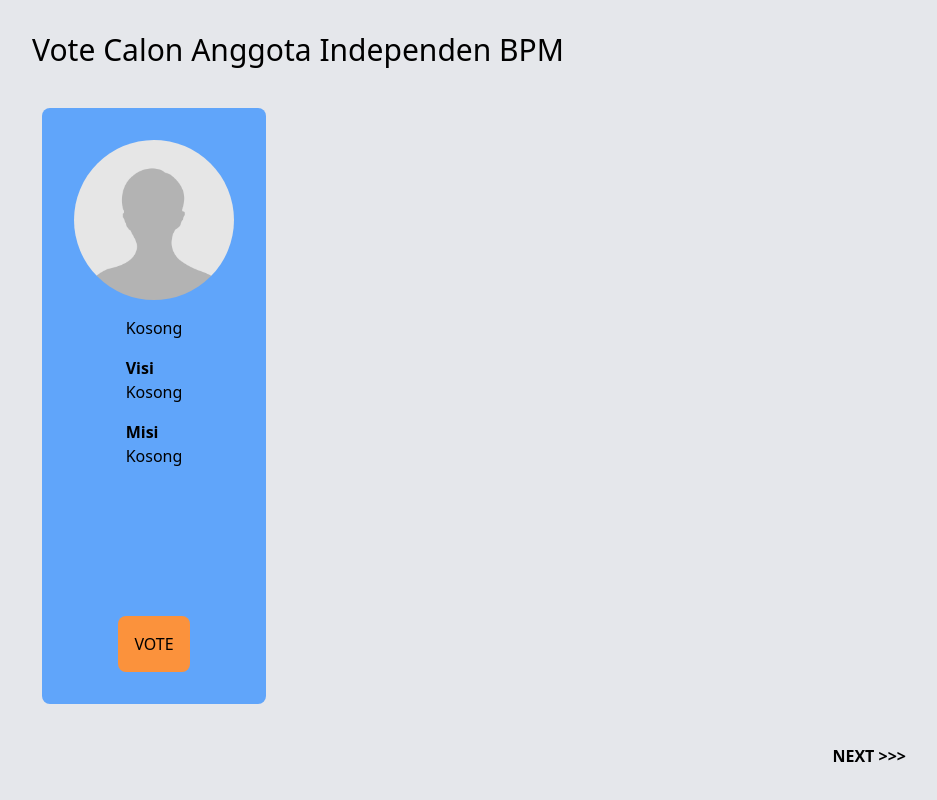
After one commit to bonaventuragal/pemira-ff-2022, a Django app: page /vote/anggota-bpm/ in a window 1280 px wide. The commit adds this page. Shown: the whole page, without its empty margins (342-1279 px from the left). Run offline with Django 4.2, Linux system fonts and the light colour scheme; data that the repository does not hold is empty; some libraries are stand-ins or nearby versions.

Commit message:
add vote html

```diff
--- /dev/null
+++ b/pemira_ff/static/js/vote.js
@@ -0,0 +1,3 @@
+const voteBpm = (id) => {
+
+}
--- a/pemira_ff/templates/profil-anggota-bem.html
+++ b/pemira_ff/templates/profil-anggota-bem.html
@@ -9,9 +9,9 @@
 {% block content %}
 <div class="flex flex-col items-center h-[100%] overflow-auto gap-2 p-8">
   <p class="text-3xl">Profil Calon Anggota Independen BEM</p>
-  <div class="flex justify-center grow w-full">
+  <div class="flex justify-center grow">
     {% for c in calon %}
-      <div class="flex flex-col justify-center items-center rounded-lg bg-blue-400 m-8 gap-2 p-8">
+      <div class="flex flex-col items-center rounded-lg bg-blue-400 m-8 gap-4 p-8">
         <img class="rounded-full overflow-clip w-40 h-40" src={{ c.photoPath }} />
         <p>{{ c.name }}</p>
         <p><span class="block font-semibold">Visi</span>{{ c.visi }}</p>
@@ -20,7 +20,7 @@
     {% endfor %}
   </div>
   <div class="flex flex-row-reverse w-full items-center">
-    <a class="font-bold" href="#">NEXT >>></a>
+    <a class="font-bold" href="/vote/anggota-bpm/">NEXT >>></a>
   </div>
 </div>
 {% endblock content %}
--- a/pemira_ff/templates/profil-anggota-bpm.html
+++ b/pemira_ff/templates/profil-anggota-bpm.html
@@ -9,9 +9,9 @@
 {% block content %}
 <div class="flex flex-col items-center h-[100%] overflow-auto gap-2 p-8">
   <p class="text-3xl">Profil Calon Anggota Independen BPM</p>
-  <div class="flex justify-center grow w-full">
+  <div class="flex justify-center grow">
     {% for c in calon %}
-      <div class="flex flex-col justify-center items-center rounded-lg bg-blue-400 m-8 gap-2 p-8">
+      <div class="flex flex-col items-center rounded-lg bg-blue-400 m-8 gap-4 p-8">
         <img class="rounded-full overflow-clip w-40 h-40" src={{ c.photoPath }} />
         <p>{{ c.name }}</p>
         <p><span class="block font-semibold">Visi</span>{{ c.visi }}</p>
--- /dev/null
+++ b/pemira_ff/templates/vote-anggota-bpm.html
@@ -0,0 +1,38 @@
+{% extends 'base.html' %}
+
+{% load static %}
+
+{% block meta %}
+<title>Pemira FF 2022</title>
+{% endblock meta %}
+
+{% block content %}
+<div class="flex flex-col items-center h-[100%] overflow-auto gap-2 p-8">
+  <p class="text-3xl">Vote Calon Anggota Independen BPM</p>
+  <div class="grid grid-cols-2 justify-center grow">
+    {% for c in calon %}
+      <div class="flex flex-col items-center justify-between rounded-lg bg-blue-400 m-8 p-8">
+        <div class="flex flex-col items-center gap-4">
+          <img class="rounded-full overflow-clip w-40 h-40" src={{ c.photoPath }} />
+          <p>{{ c.name }}</p>
+          <p><span class="block font-semibold">Visi</span>{{ c.visi }}</p>
+          <p><span class="block font-semibold">Misi</span>{{ c.misi }}</p>
+        </div>
+        <button class="bg-orange-400 rounded-lg p-4">VOTE</button>
+      </div>
+    {% endfor %}
+    <div class="flex flex-col items-center justify-between rounded-lg bg-blue-400 m-8 p-8">
+      <div class="flex flex-col items-center gap-4">
+        <img class="rounded-full overflow-clip w-40 h-40" src={% static 'img/anonymous.jpg' %} />
+        <p>Kosong</p>
+        <p><span class="block font-semibold">Visi</span>Kosong</p>
+        <p><span class="block font-semibold">Misi</span>Kosong</p>
+      </div>
+      <button class="bg-orange-400 rounded-lg p-4">VOTE</button>
+    </div>
+  </div>
+  <div class="flex flex-row-reverse w-full items-center">
+    <a class="font-bold" href="#">NEXT >>></a>
+  </div>
+</div>
+{% endblock content %}
--- a/pemira_ff/urls.py
+++ b/pemira_ff/urls.py
@@ -7,4 +7,6 @@ urlpatterns = [
     path('logout/', logout_user, name='logout_user'),
     path('profil/anggota-bpm/', profil_anggota_bpm, name='profil_anggota_bpm'),
     path('profil/anggota-bem/', profil_anggota_bem, name='profil_anggota_bem'),
+    path('vote/anggota-bpm/', vote_anggota_bpm, name='vote_anggota_bpm'),
+    path('vote/anggota-bem/', vote_anggota_bem, name='vote_anggota_bem'),
 ]
--- a/pemira_ff/views.py
+++ b/pemira_ff/views.py
@@ -37,7 +37,7 @@ def logout_user(req):
     logout(req)
     return HttpResponse()
 
-@login_required(login_url = "/")
+# @login_required(login_url = "/")
 def profil_anggota_bpm(req):
     calon_bpm = Candidate.objects.filter(cType=CType.BPM)
     context = {
@@ -45,10 +45,26 @@ def profil_anggota_bpm(req):
     }
     return render(req, "profil-anggota-bpm.html", context)
 
-@login_required(login_url = "/")
+# @login_required(login_url = "/")
 def profil_anggota_bem(req):
-    calon_bpm = Candidate.objects.filter(cType=CType.BEM)
+    calon_bem = Candidate.objects.filter(cType=CType.BEM)
+    context = {
+        "calon": calon_bem
+    }
+    return render(req, "profil-anggota-bem.html", context)
+
+# @login_required(login_url = "/")
+def vote_anggota_bpm(req):
+    calon_bpm = Candidate.objects.filter(cType=CType.BPM)
     context = {
         "calon": calon_bpm
     }
-    return render(req, "profil-anggota-bem.html", context)
+    return render(req, "vote-anggota-bpm.html", context)
+
+# @login_required(login_url = "/")
+def vote_anggota_bem(req):
+    calon_bem = Candidate.objects.filter(cType=CType.BEM)
+    context = {
+        "calon": calon_bem
+    }
+    return render(req, "vote-anggota-bem.html", context)
--- a/theme/static/css/dist/styles.css
+++ b/theme/static/css/dist/styles.css
@@ -858,12 +858,12 @@ select {
   width: 100vw;
 }
 
+.w-40 {
+  width: 10rem;
+}
+
 .w-full {
   width: 100%;
-}
-
-.w-40 {
-  width: 10rem;
 }
 
 .grow {
@@ -886,10 +886,6 @@ select {
   grid-template-columns: repeat(2, minmax(0, 1fr));
 }
 
-.grid-cols-3 {
-  grid-template-columns: repeat(3, minmax(0, 1fr));
-}
-
 .flex-row-reverse {
   flex-direction: row-reverse;
 }
@@ -904,6 +900,10 @@ select {
 
 .justify-center {
   justify-content: center;
+}
+
+.justify-between {
+  justify-content: space-between;
 }
 
 .gap-2 {
@@ -1056,11 +1056,6 @@ select {
   letter-spacing: 0em;
 }
 
-.text-red-500 {
-  --tw-text-opacity: 1;
-  color: rgb(239 68 68 / var(--tw-text-opacity));
-}
-
 .shadow {
   --tw-shadow: 0 1px 3px 0 rgb(0 0 0 / 0.1), 0 1px 2px -1px rgb(0 0 0 / 0.1);
   --tw-shadow-colored: 0 1px 3px 0 var(--tw-shadow-color), 0 1px 2px -1px var(--tw-shadow-color);
```
Also changed, not shown: static/img/anonymous.jpg (renamed from static/img/20171206_01.jpg).
